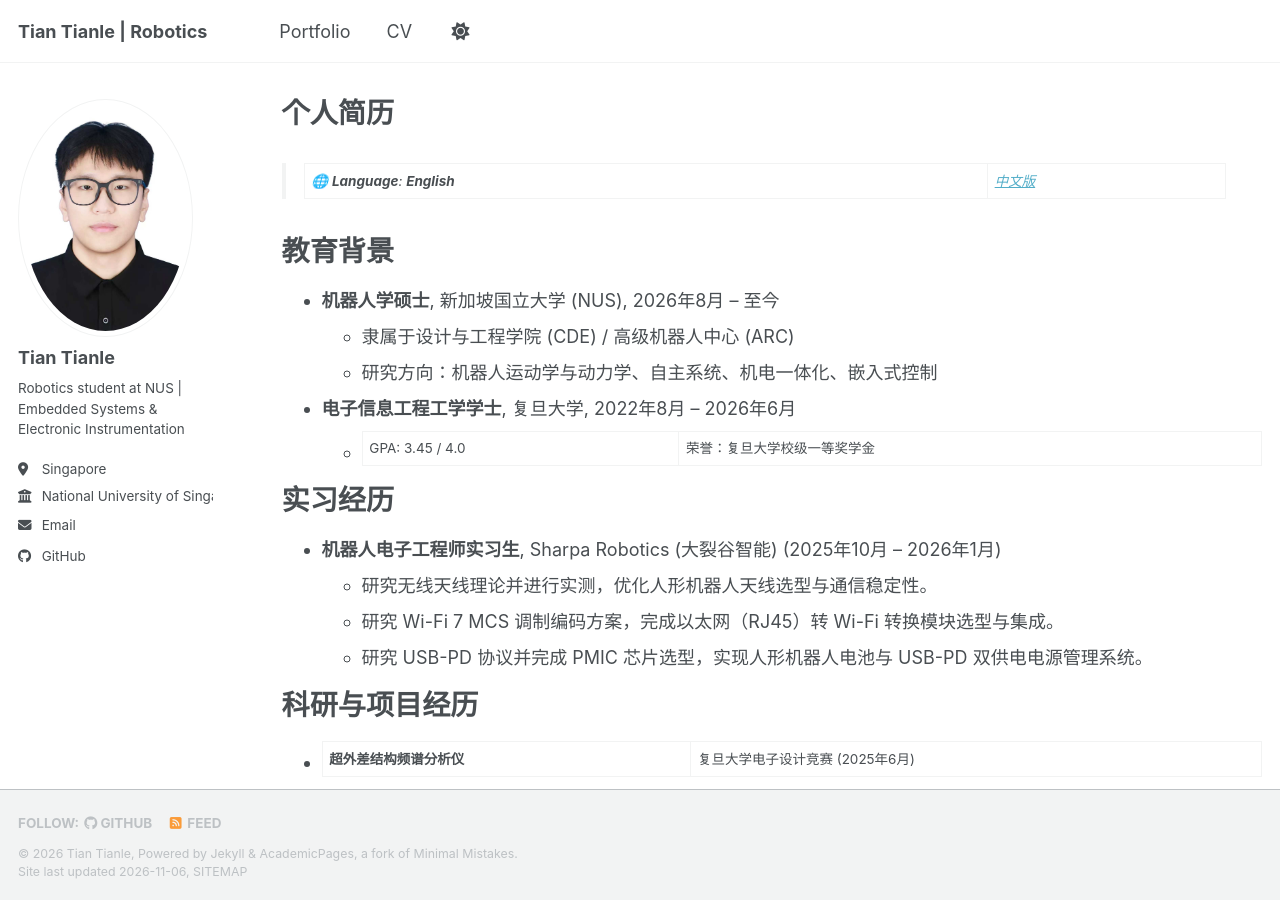
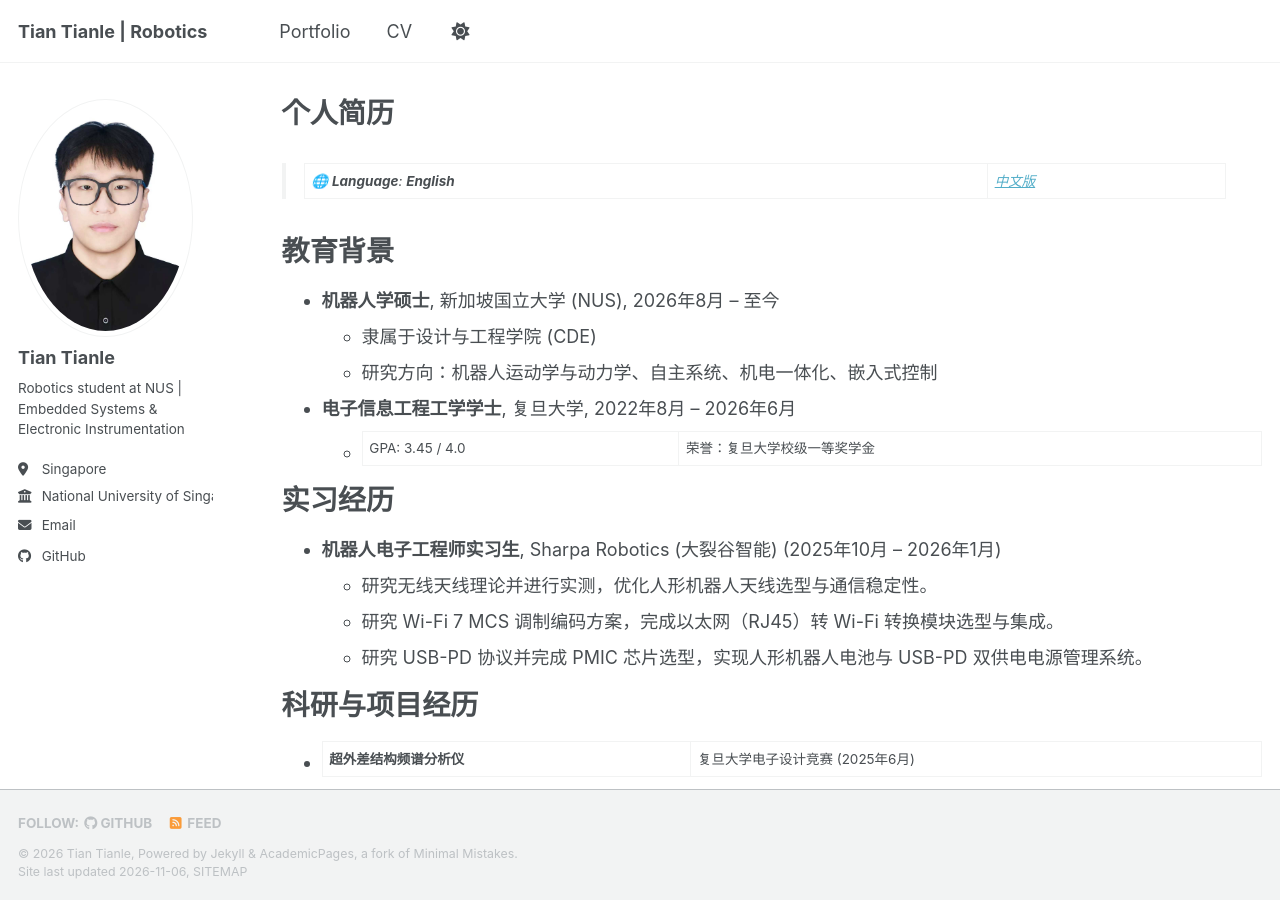
Before and after one commit to henrenzhenderen5/henrenzhenderen5.github.io, a Jekyll site: the page built from _pages/cv-zh.md, in a window 1280 px wide and 900 px high. Built offline with Jekyll 4.4.1, drawn with Linux system fonts in a browser that asks for light colours; a style sheet for code colours, icons or effects is not loaded.

Commit message:
Update education background in cv-zh.md
Removed reference to the Advanced Robotics Center (ARC) from the education section.

```diff
--- a/_pages/cv-zh.md
+++ b/_pages/cv-zh.md
@@ -9,7 +9,7 @@ author_profile: true
 
 # 教育背景
 * **机器人学硕士**, 新加坡国立大学 (NUS), 2026年8月 – 至今
-  * 隶属于设计与工程学院 (CDE) / 高级机器人中心 (ARC)
+  * 隶属于设计与工程学院 (CDE)
   * 研究方向：机器人运动学与动力学、自主系统、机电一体化、嵌入式控制
 * **电子信息工程工学学士**, 复旦大学, 2022年8月 – 2026年6月
   * GPA: 3.45 / 4.0 | 荣誉：复旦大学校级一等奖学金
```
